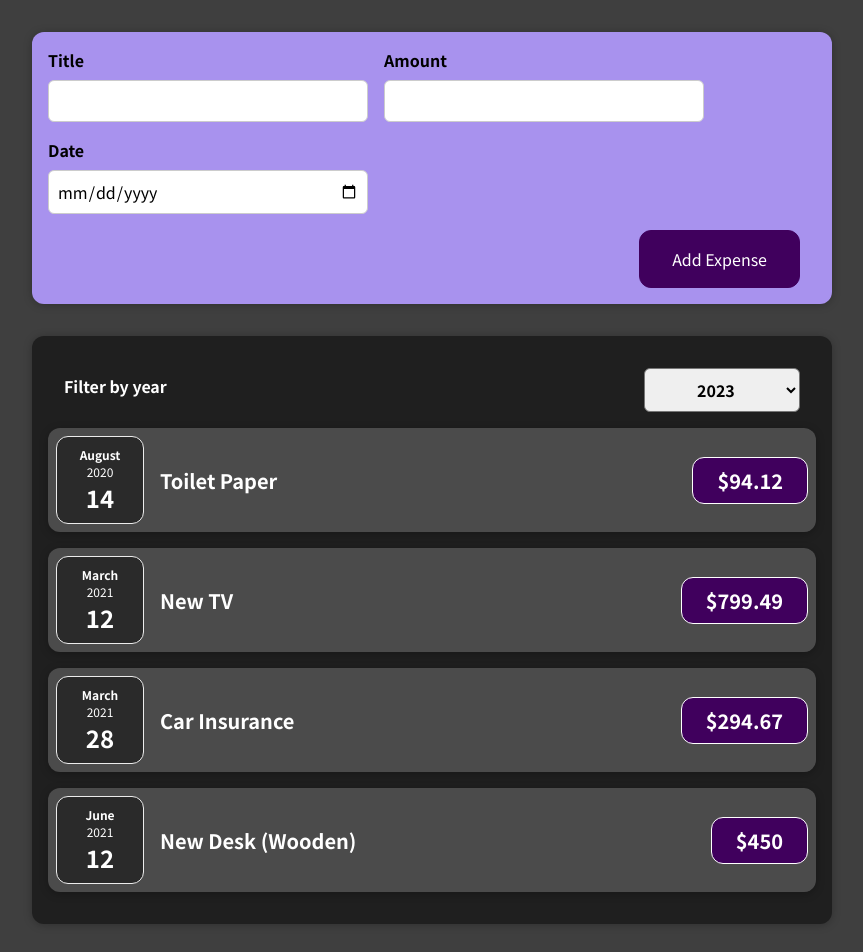
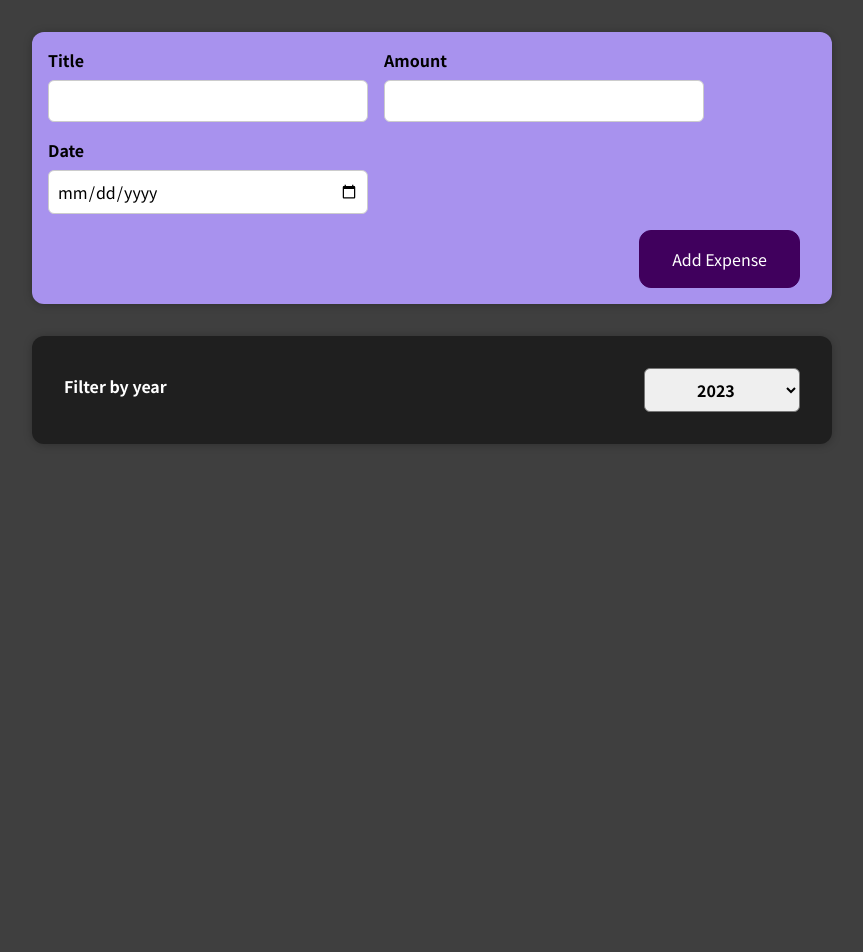
Before and after one commit to winstein27/exepenses, a React (Create React App) app: page / in a window 1280 px wide. Shown: the top 952 px of the page, without its empty margins (208-1071 px from the left). After the commit the page ends 800 px from the top, so only its background shows below. Built offline with nearby package versions, Linux system fonts and the light colour scheme.

Commit message:
Dynamic list and functional filter

```diff
--- a/src/App.js
+++ b/src/App.js
@@ -1,8 +1,9 @@
+import { useState } from 'react';
+
 import ExpensesList from './components/Expenses/ExpensesList';
 import NewExpense from './components/NewExpense/NewExpense';
 
-const App = () => {
-  const expenses = [
+const DUMMY_EXPENSES = [
   {
     id: 'e1',
     title: 'Toilet Paper',
@@ -24,9 +25,14 @@ const App = () => {
   },
 ];
 
+const App = () => {
+  const [expenses, setExpenses] = useState(DUMMY_EXPENSES);
+
   const addExpenseHandler = newExpense => {
-    console.log(newExpense);
-  }
+    setExpenses(prevExpenses => {
+      return [newExpense, ...prevExpenses];
+    });
+  };
 
   return (
     <>
--- a/src/components/Expenses/ExpensesList.js
+++ b/src/components/Expenses/ExpensesList.js
@@ -13,29 +13,21 @@ const ExpensesList = (props) => {
     setFilterYear(year);
   };
 
+  const expenses = props.expenses.filter(expense =>
+    expense.date.getFullYear().toString() === filterYear
+  );
+
   return (
     <Card className='expenses'>
       <ExpensesFilter onFilterChange={filterHandler} />
-      <ExpenseItem
-        title={props.expenses[0].title}
-        date={props.expenses[0].date}
-        amount={props.expenses[0].amount}
-      />
-      <ExpenseItem
-        title={props.expenses[1].title}
-        date={props.expenses[1].date}
-        amount={props.expenses[1].amount}
-      />
-      <ExpenseItem
-        title={props.expenses[2].title}
-        date={props.expenses[2].date}
-        amount={props.expenses[2].amount}
-      />
-      <ExpenseItem
-        title={props.expenses[3].title}
-        date={props.expenses[3].date}
-        amount={props.expenses[3].amount}
-      />
+      {expenses.map(expense =>
+        <ExpenseItem
+          key={expense.id}
+          title={expense.title}
+          amount={expense.amount}
+          date={expense.date}
+        />
+      )}
     </Card>
   );
 };
```
Lines whose indentation alone changed are shown as unchanged.
